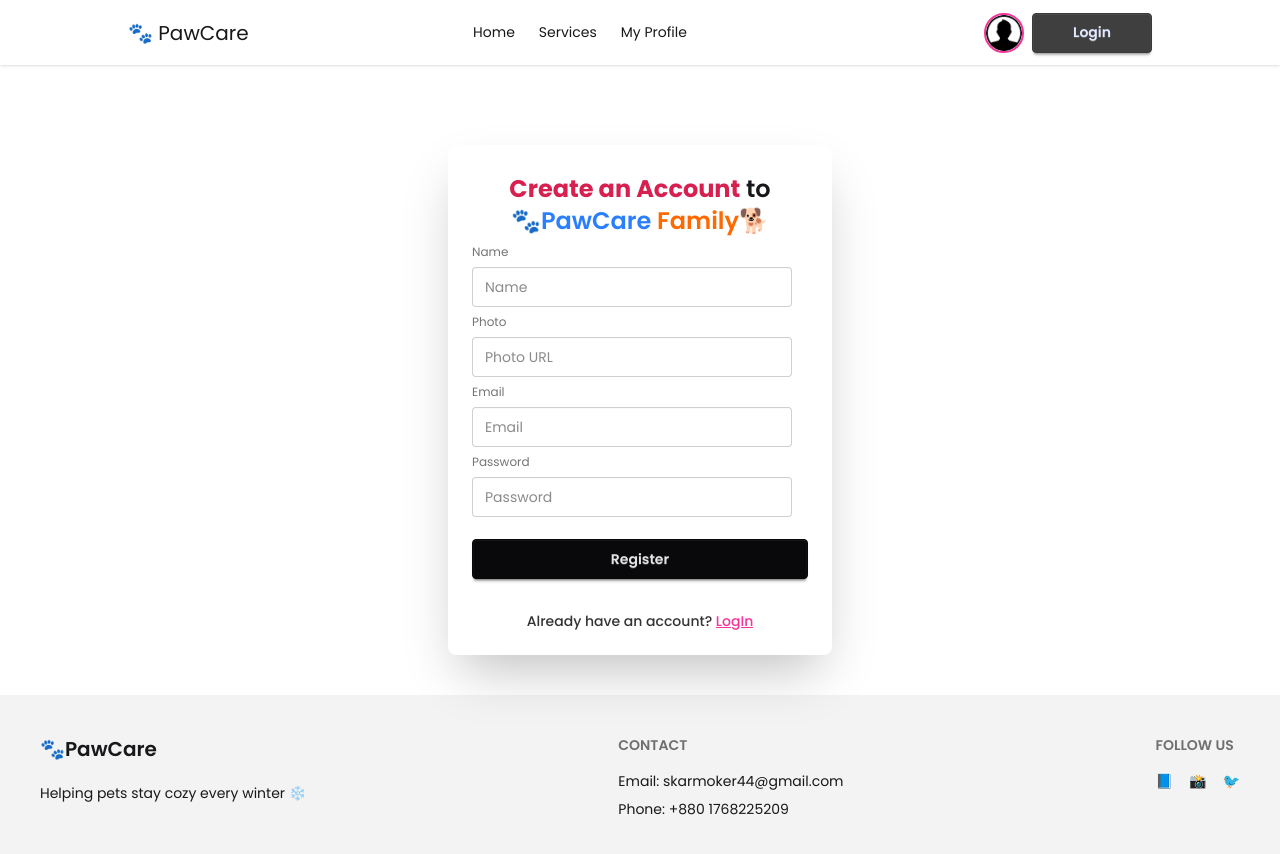
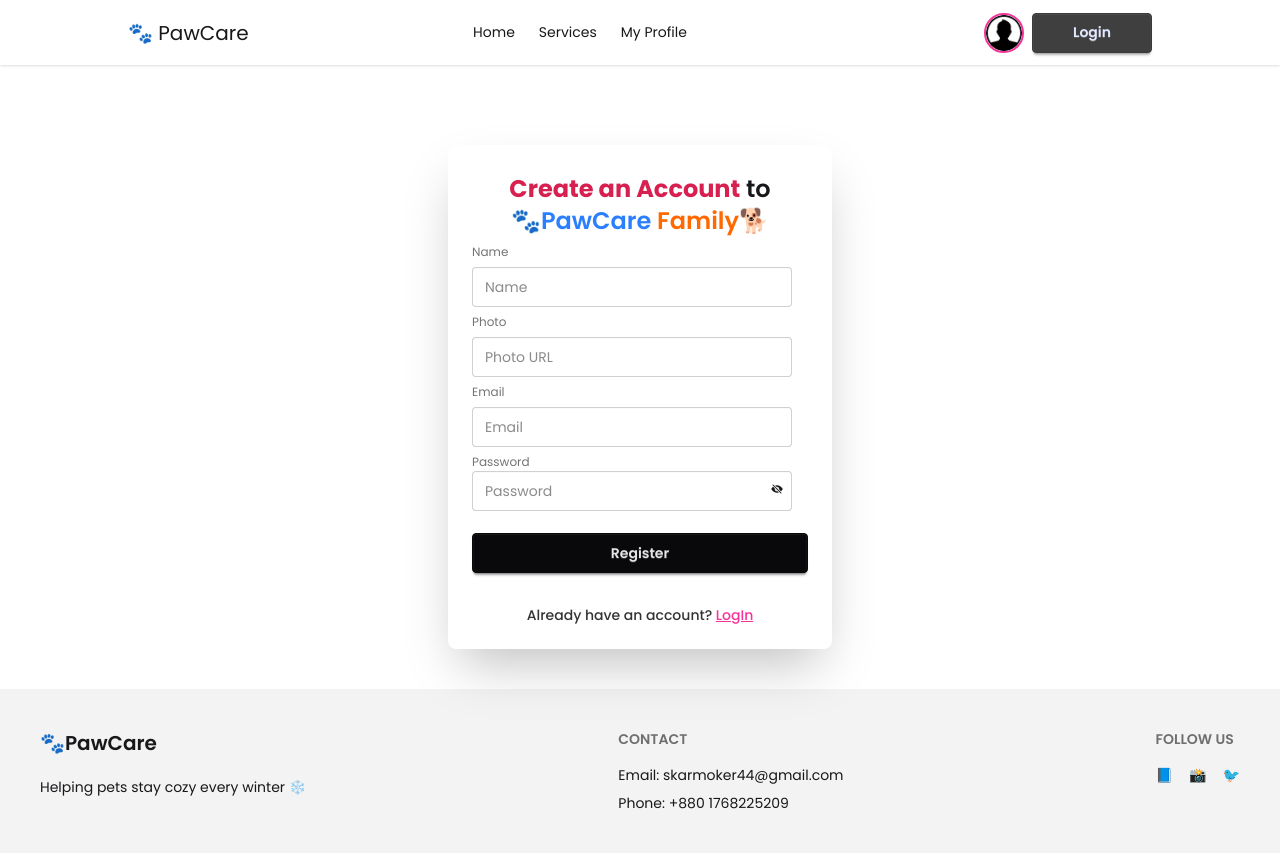
Before and after one commit to SowvikSuvo/PawCare-Project, a React (Vite) app: page /auth/register in a window 1280 px wide. Shown: the top 854 px of the page. Built offline with nearby package versions, Linux system fonts and the light colour scheme; no server answers.

Commit message:
password toggle for register section

```diff
--- a/src/componenets/Navbar.jsx
+++ b/src/componenets/Navbar.jsx
@@ -86,6 +86,7 @@ const Navbar = () => {
             />
           </div>
 
+          <div>
             {user ? (
               <button onClick={handleLogOut} className="btn btn-primary px-10">
                 Log Out
@@ -98,6 +99,7 @@ const Navbar = () => {
           </div>
         </div>
       </div>
+    </div>
   );
 };
 
--- a/src/pages/Login.jsx
+++ b/src/pages/Login.jsx
@@ -22,6 +22,7 @@ const Login = () => {
         console.log(user);
         navigate(`${location.state ? location.state : "/"}`);
         toast.success("Sign In SuccessFully");
+        e.target.reset();
       })
       .catch((error) => {
         toast.error("User is Invalid please login valid information");
--- a/src/pages/Register.jsx
+++ b/src/pages/Register.jsx
@@ -1,11 +1,18 @@
 import React, { use, useState } from "react";
-import { Link } from "react-router";
+import { Link, useLocation, useNavigate } from "react-router";
 import { AuthContext } from "../AuthProvider/AuthProvider";
 import { toast } from "react-toastify";
+import { FaEye } from "react-icons/fa";
+
+import { IoEyeOff } from "react-icons/io5";
 
 const Register = () => {
-  const { createUser, setUser, updateUser } = use(AuthContext);
+  const { createUser, setUser } = use(AuthContext);
+  const location = useLocation();
+  const navigate = useNavigate();
+  const [show, setShow] = useState(false);
   const [nameError, setNameError] = useState("");
+  const [passError, setPassError] = useState("");
   const handleRegister = (e) => {
     e.preventDefault();
     console.log(e.target);
@@ -21,11 +28,22 @@ const Register = () => {
     const password = e.target.password?.value;
     console.log({ name, photo, email, password });
 
+    const regex = /^(?=.*[a-z])(?=.*[A-Z])(?=.*[^A-Za-z0-9]).{6,}$/;
+    if (!regex.test(password)) {
+      setPassError("Please provide valid password");
+      toast.error(
+        "❌ Password must be at least 6 characters long, include at least one uppercase letter, one lowercase letter, and one special character."
+      );
+      return;
+    }
+
     createUser(email, password)
       .then((result) => {
         const user = result.user;
         setUser(user);
+        navigate(`${location.state ? location.state : "/"}`);
         toast.success("Account Created Successfully");
+        e.target.reset();
       })
       .catch((error) => {
         toast.error(error.message);
@@ -75,14 +93,23 @@ const Register = () => {
                 required
               />
               {/* password */}
+              <div className="relative">
                 <label className="label">Password</label>
                 <input
-                type="password"
+                  type={show ? "text" : "password"}
                   name="password"
                   className="input"
                   placeholder="Password"
                   required
                 />
+                <span
+                  onClick={() => setShow(!show)}
+                  className="absolute right-[25px] top-[30px] cursor-pointer z-50 "
+                >
+                  {show ? <FaEye></FaEye> : <IoEyeOff></IoEyeOff>}
+                </span>
+              </div>
+              {passError && <p className="text-xs text-error">{passError}</p>}
 
               <button type="submit" className="btn btn-neutral mt-4">
                 Register
```
Lines whose indentation alone changed are shown as unchanged.
